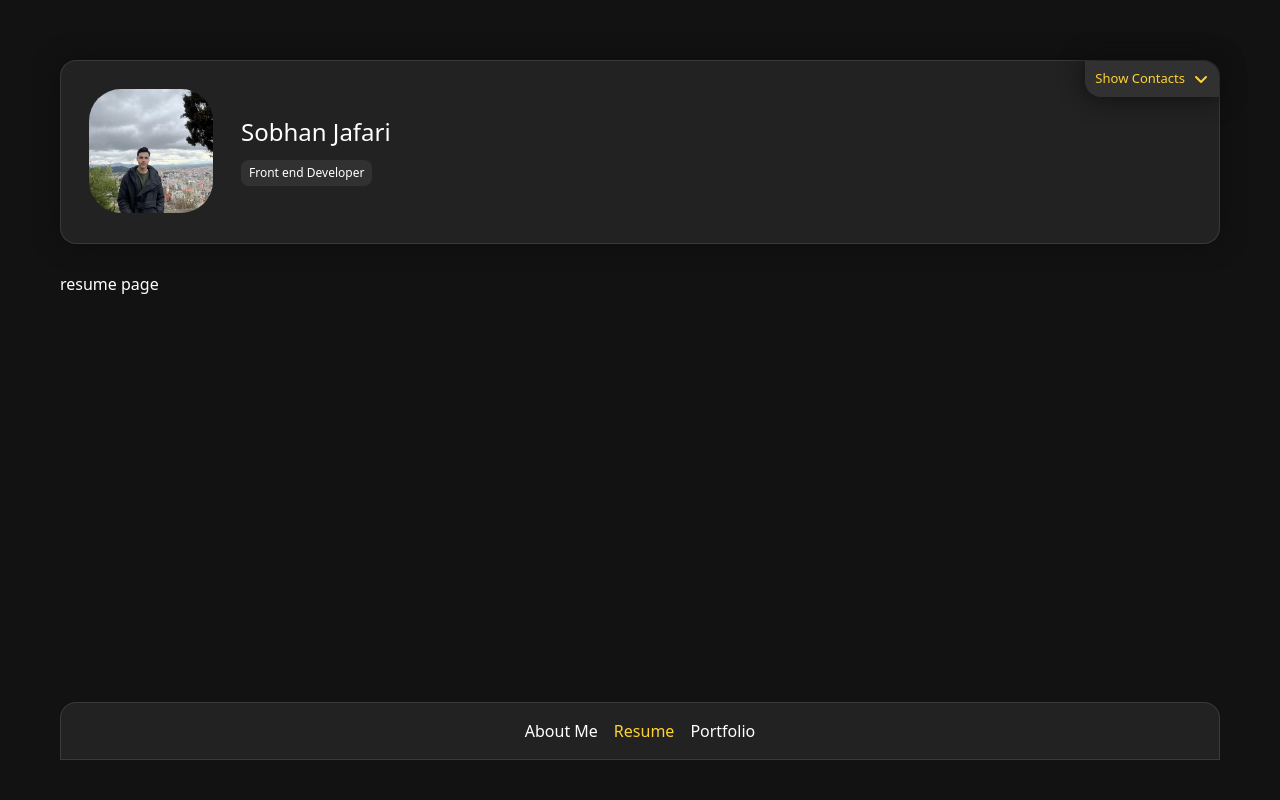
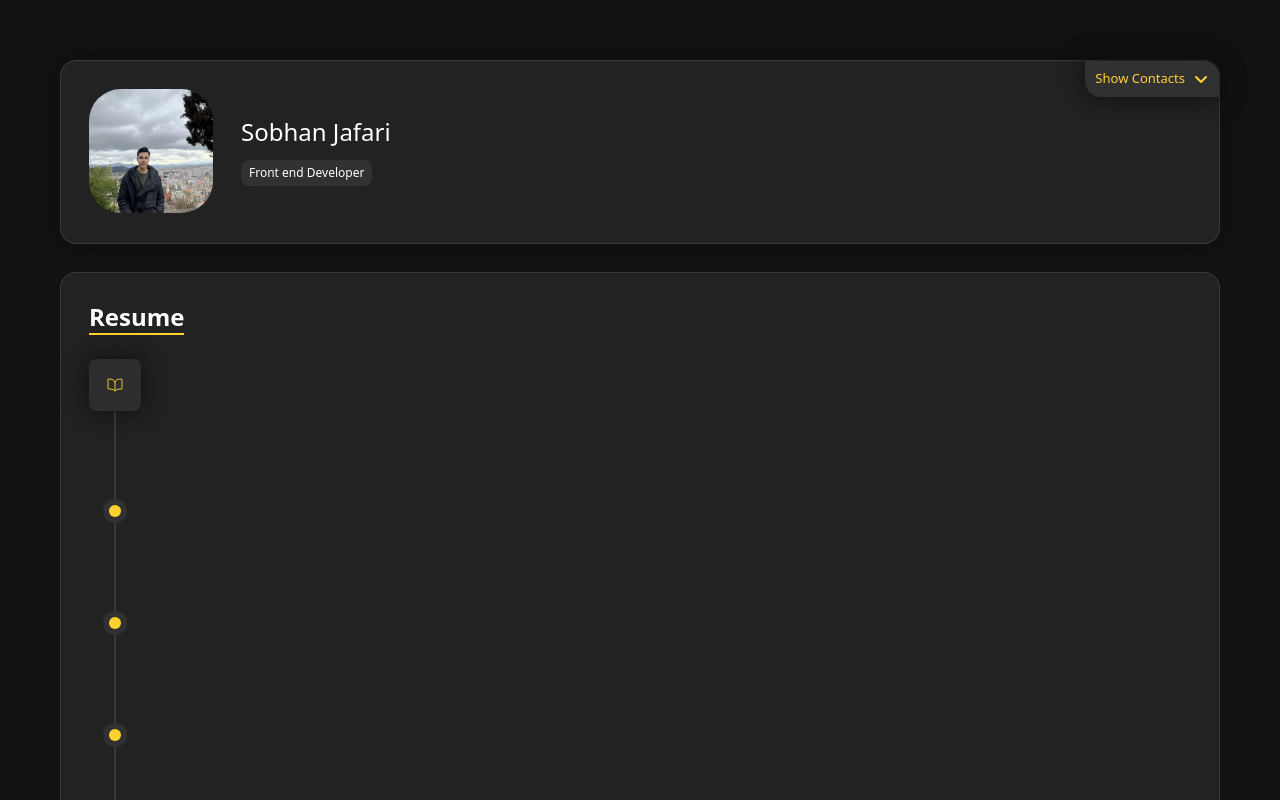
Before and after one commit to sobhanjaferi/portfolio, a Next.js app: page /resume in a window 1280 px wide. Shown: the top 800 px of the page. Built offline with nearby package versions, Linux system fonts and the light colour scheme.

Commit message:
[ADD] time line component

```diff
--- a/src/app/resume/page.tsx
+++ b/src/app/resume/page.tsx
@@ -1,8 +1,12 @@
+import Content from "@/components/content";
+import TimeLine from "@/components/timeLine";
+import { IoBookOutline } from "react-icons/io5";
+
 function Resume() {
   return (
-    <div>
-      <h1>resume page</h1>
-    </div>
+    <Content title="Resume">
+      <TimeLine Icon={<IoBookOutline />} lineHeight={22} steps={5} />
+    </Content>
   );
 }
 
--- /dev/null
+++ b/src/components/timeLine.tsx
@@ -0,0 +1,28 @@
+"use client";
+
+import IconButton from "./iconButton";
+import TimeLineStep from "./timeLineStep";
+
+type Props = {
+  Icon: React.ReactNode;
+  steps: number;
+  lineHeight: 2 | 5 | 8 | 10 | 12 | 15 | 17 | 18 | 22 | 30;
+};
+
+function TimeLine({ Icon, lineHeight, steps }: Props) {
+  const stepsArr: number[] = Array.from({ length: steps }, (_, i) => i + 1);
+
+  return (
+    <div className="flex flex-col justify-start items-center w-fit">
+      <IconButton className="bg-white/5 addShadow rounded-lg w-10 sm:w-13 h-10 sm:h-13 text-amber-300/90">
+        {Icon}
+      </IconButton>
+
+      {stepsArr.map((step) => (
+        <TimeLineStep key={step} Height={lineHeight} />
+      ))}
+    </div>
+  );
+}
+
+export default TimeLine;
--- /dev/null
+++ b/src/components/timeLineStep.tsx
@@ -0,0 +1,17 @@
+type Props = {
+  Height: number;
+};
+
+function TimeLineStep({ Height }: Props) {
+  return (
+    <>
+      <div className={`bg-white/10 w-0.5 h-${Height}`}></div>
+
+      <div className="p-1.5 rounded-full bg-white/7">
+        <div className="p-1.5 bg-amber-300 rounded-full"></div>
+      </div>
+    </>
+  );
+}
+
+export default TimeLineStep;
```
